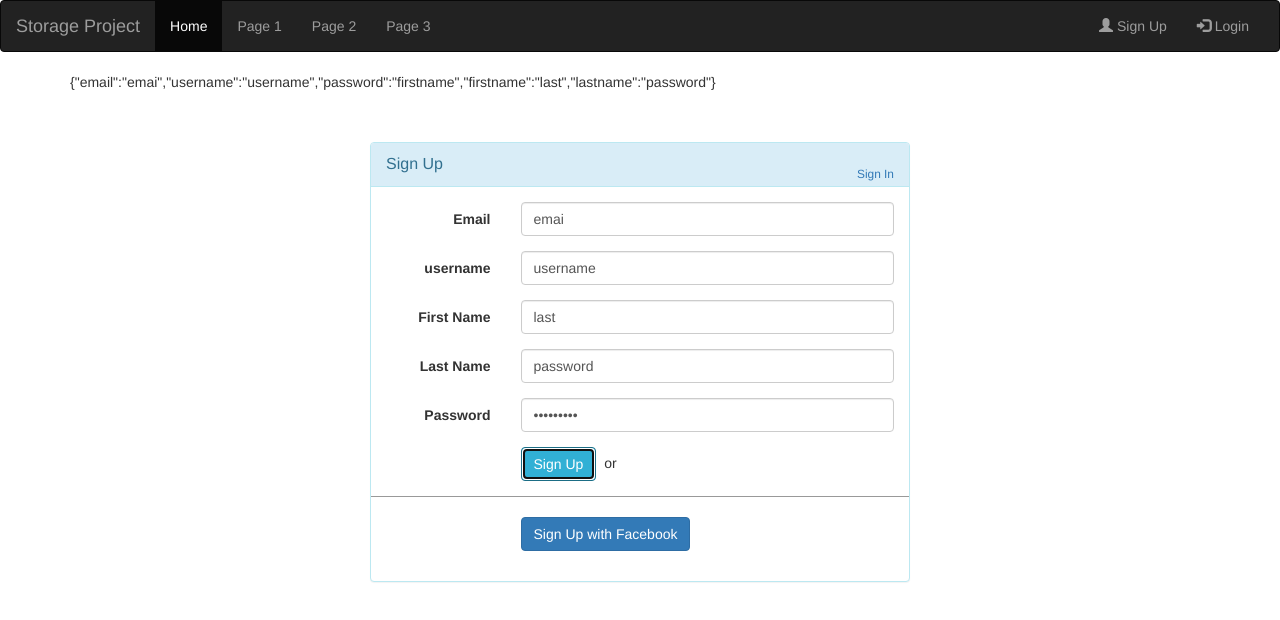
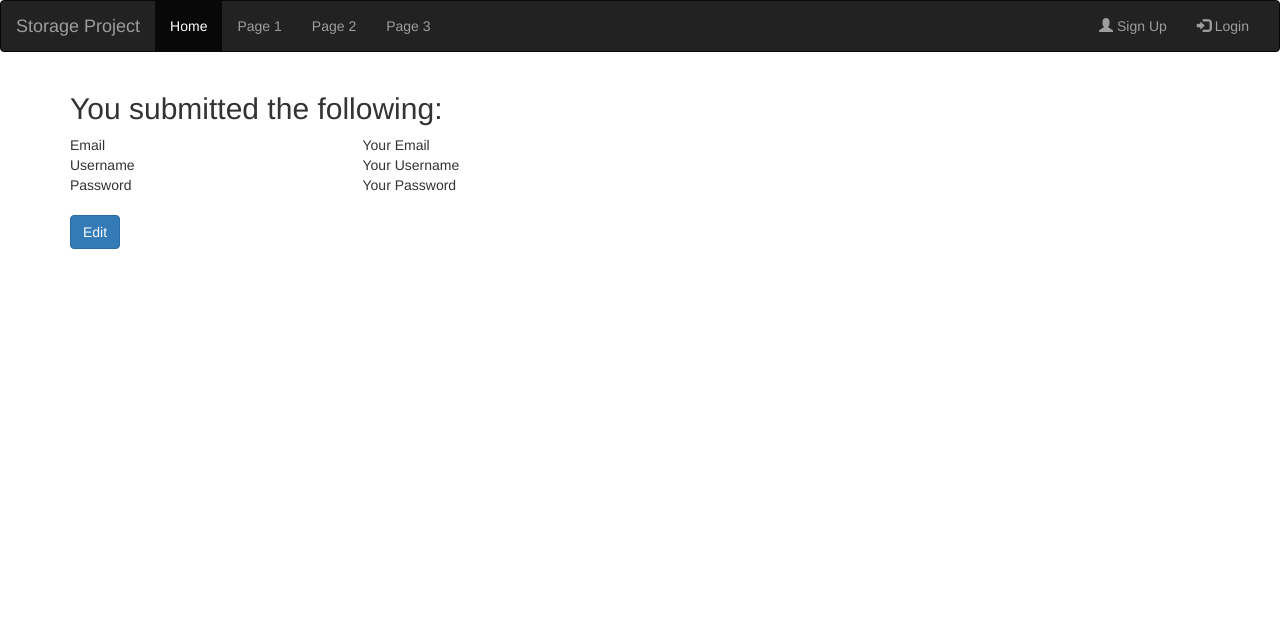
Before and after one commit to malfuncti0n/storage-web, an Angular app: page /register in a window 1280 px wide. Both pictures are taken after a click on the button "Sign Up". Shown: the top 620 px of the page. Built offline with nearby package versions, Linux system fonts and the light colour scheme.

Commit message:
finalize register form with 2 way binding and error validation

```diff
--- a/src/app/templates/register.component.html
+++ b/src/app/templates/register.component.html
@@ -1,23 +1,24 @@
-{{diagnostic}}
-       <div id="signupbox" style=" margin-top:50px" class="mainbox col-md-6 col-md-offset-3 col-sm-8 col-sm-offset-2">
+<!--{{diagnostic}}-->
+<div [hidden]="submitted">
+    <div id="signupbox" style=" margin-top:50px" class="mainbox col-md-6 col-md-offset-3 col-sm-8 col-sm-offset-2">
         <div class="panel panel-info">
             <div class="panel-heading">
                 <div class="panel-title">Sign Up</div>
                 <div style="float:right; font-size: 85%; position: relative; top:-10px"><a id="signinlink" href="#">Sign In</a></div>
             </div>
             <div class="panel-body">
-                <form id="signupform" class="form-horizontal" role="form">
-                    <div id="signupalert" style="display:none" class="alert alert-danger">
-                        <p>Error:</p> <span></span> </div>
+                <form id="signupform" class="form-horizontal" role="form" (ngSubmit)="onSubmit()" #userRegisterForm="ngForm">
                     <div class="form-group">
+                        <div [hidden]="email.valid || email.pristine" class="alert alert-danger"> Email is required </div>
                         <label for="email" class="col-md-3 control-label">Email</label>
                         <div class="col-md-9">
-                            <input type="text" class="form-control" name="email" placeholder="Email Address" [(ngModel)]="model.email"> </div>
+                            <input type="text" class="form-control" name="email" placeholder="Email Address" [(ngModel)]="model.email" required #email="ngModel"> </div>
                     </div>
                     <div class="form-group">
+                        <div [hidden]="username.valid || Username.pristine" class="alert alert-danger"> Username is required </div>
                         <label for="username" class="col-md-3 control-label">username</label>
                         <div class="col-md-9">
-                            <input type="text" class="form-control" name="username" placeholder="username" [(ngModel)]="model.username"> </div>
+                            <input type="text" class="form-control" name="username" placeholder="username" [(ngModel)]="model.username" required #username="ngModel"> </div>
                     </div>
                     <div class="form-group">
                         <label for="firstname" class="col-md-3 control-label">First Name</label>
@@ -30,14 +31,15 @@
                             <input type="text" class="form-control" name="lastname" placeholder="Last Name" [(ngModel)]="model.lastname"> </div>
                     </div>
                     <div class="form-group">
+                        <div [hidden]="password.valid || password.pristine" class="alert alert-danger"> password is required </div>
                         <label for="password" class="col-md-3 control-label">Password</label>
                         <div class="col-md-9">
-                            <input type="password" class="form-control" name="passwd" placeholder="Password" [(ngModel)]="model.password"> </div>
+                            <input type="password" class="form-control" name="passwd" placeholder="Password" [(ngModel)]="model.password" required #password="ngModel"> </div>
                     </div>
                     <div class="form-group">
                         <!-- Button -->
                         <div class="col-md-offset-3 col-md-9">
-                            <button id="btn-signup" type="button" class="btn btn-info"><i class="icon-hand-right"></i>Sign Up</button> <span style="margin-left:8px;">or</span> </div>
+                            <button id="btn-signup" type="submit" [disabled]="!userRegisterForm.form.valid" class="btn btn-info"><i class="icon-hand-right"></i>Sign Up</button> <span style="margin-left:8px;">or</span> </div>
                     </div>
                     <div style="border-top: 1px solid #999; padding-top:20px" class="form-group">
                         <div class="col-md-offset-3 col-md-9">
@@ -48,3 +50,21 @@
             </div>
         </div>
     </div>
+</div>
+<div [hidden]="!submitted">
+    <h2>You submitted the following:</h2>
+    <div class="row">
+        <div class="col-xs-3">Email</div>
+        <div class="col-xs-9  pull-left">{{ model.email }}</div>
+    </div>
+    <div class="row">
+        <div class="col-xs-3">Username</div>
+        <div class="col-xs-9 pull-left">{{ model.username }}</div>
+    </div>
+    <div class="row">
+        <div class="col-xs-3">Password</div>
+        <div class="col-xs-9 pull-left">{{ model.password }}</div>
+    </div>
+    <br>
+    <button class="btn btn-primary" (click)="submitted=false">Edit</button>
+</div>
--- a/src/app/typescripts/register.component.ts
+++ b/src/app/typescripts/register.component.ts
@@ -7,9 +7,14 @@ import { User } from '../user.register.model';
 })
 export class RegisterComponent {
 submitted = false;
-model = new User('emai','username','firstname','last','password');
-onSubmit() { this.submitted = true; }
+model = new User('Your Email','Your Username','Your Password','Your Firstname','Your Lastname');
+onSubmit() { this.submitted = true;
+
+    console.log(JSON.stringify(this.model));
+
+}
 
  // TODO: Remove this when we're done
 get diagnostic() { return JSON.stringify(this.model); }
+
 }
```
